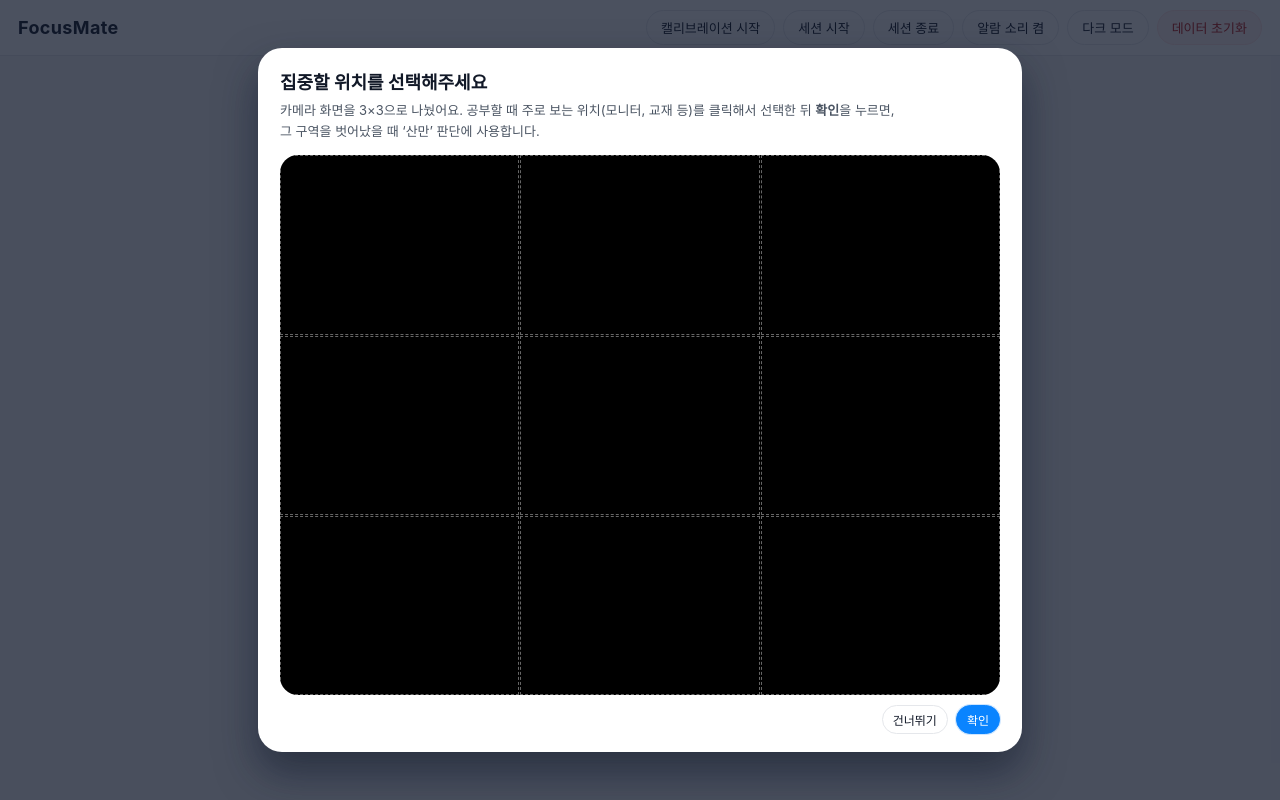
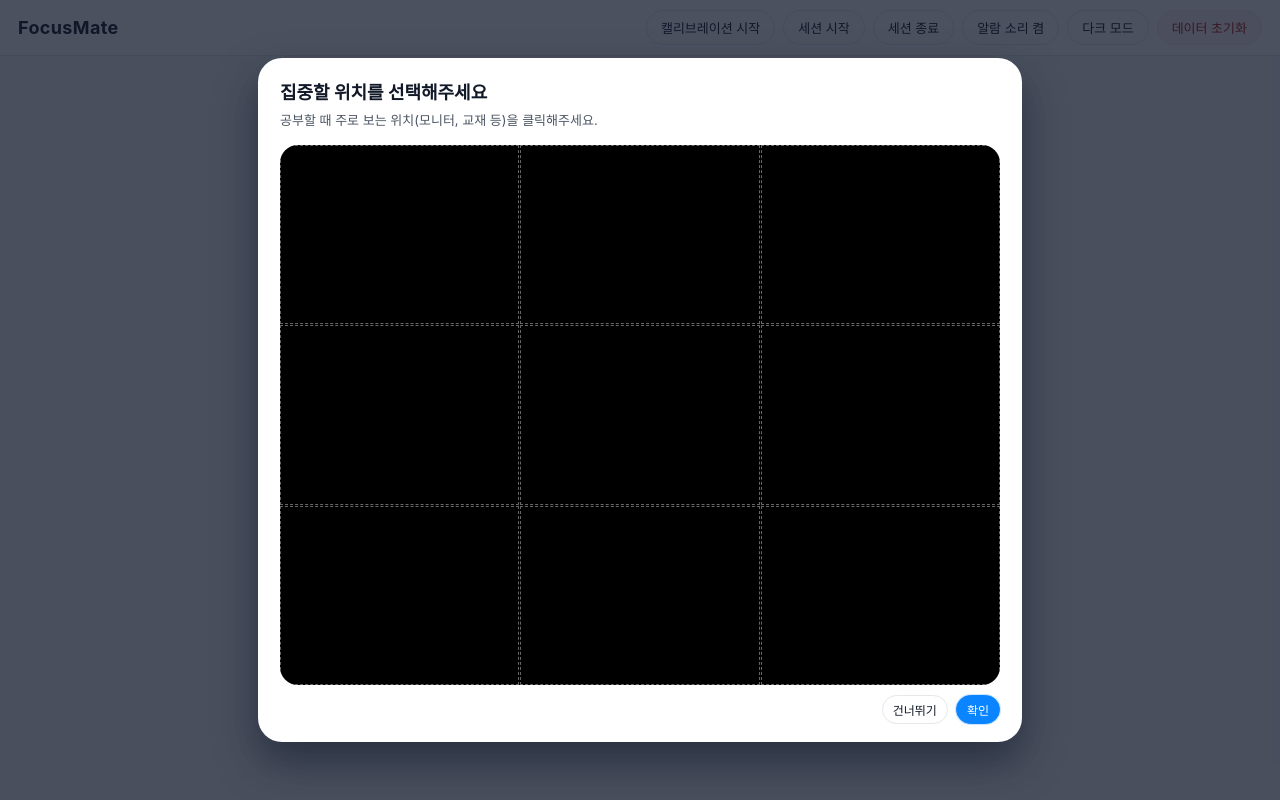
Before and after one commit to bigse0u1/FOCUS_MATE, a website built with Vite: page index.html in a window 1280 px wide. Both pictures are taken after a click on the button "시작하기". Built offline with nearby package versions, Linux system fonts and the light colour scheme; no server answers.

Commit message:
Update index.html

```diff
--- a/index.html
+++ b/index.html
@@ -24,9 +24,7 @@
       <div class="setup-card">
         <h2 class="setup-title">집중할 위치를 선택해주세요</h2>
         <p class="setup-sub">
-          카메라 화면을 3×3으로 나눴어요. 공부할 때 주로 보는 위치(모니터, 교재 등)를
-          클릭해서 선택한 뒤 <b>확인</b>을 누르면,<br />
-          그 구역을 벗어났을 때 ‘산만’ 판단에 사용합니다.
+          공부할 때 주로 보는 위치(모니터, 교재 등)을 클릭해주세요.
         </p>
 
         <div class="setup-video-wrap">
```
